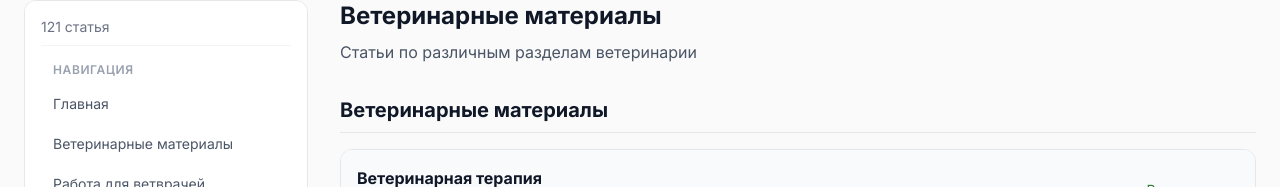
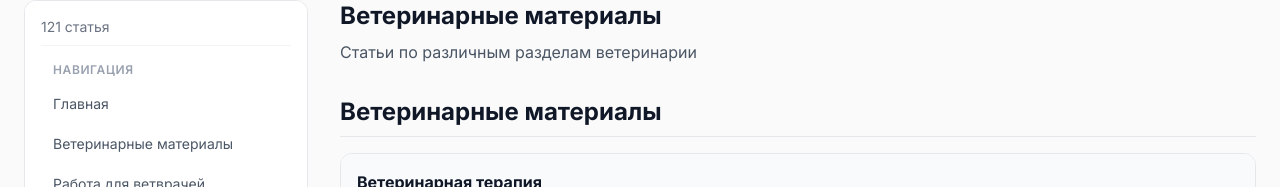
Before and after one commit to veterinar/vetclub-next, a Next.js app: page /materials in a window 1280 px wide. Shown: the part 97-284 px from the top of the page. Built offline with nearby package versions, Linux system fonts and the light colour scheme.

Commit message:
style: increase section headings to text-2xl

```diff
--- a/src/app/materials/page.tsx
+++ b/src/app/materials/page.tsx
@@ -82,7 +82,7 @@ export default function MaterialsPage() {
 
       {/* Ветеринарные материалы */}
       <div className="mb-10">
-        <h2 className="text-xl font-bold text-gray-900 mb-4 pb-2 border-b border-gray-200">Ветеринарные материалы</h2>
+        <h2 className="text-2xl font-bold text-gray-900 mb-4 pb-2 border-b border-gray-200">Ветеринарные материалы</h2>
         <div className="grid gap-6">
           {materialsGroup.map(renderCategory)}
         </div>
@@ -91,7 +91,7 @@ export default function MaterialsPage() {
       {/* Справочник */}
       {referenceGroup.length > 0 && (
         <div className="mb-10">
-          <h2 className="text-xl font-bold text-gray-900 mb-4 pb-2 border-b border-gray-200">Справочник</h2>
+          <h2 className="text-2xl font-bold text-gray-900 mb-4 pb-2 border-b border-gray-200">Справочник</h2>
           <div className="grid gap-6">
             {referenceGroup.map(renderCategory)}
           </div>
@@ -101,7 +101,7 @@ export default function MaterialsPage() {
       {/* Руководства */}
       {guidesGroup.length > 0 && (
         <div>
-          <h2 className="text-xl font-bold text-gray-900 mb-4 pb-2 border-b border-gray-200">Руководства</h2>
+          <h2 className="text-2xl font-bold text-gray-900 mb-4 pb-2 border-b border-gray-200">Руководства</h2>
           <div className="grid gap-4">
             {guidesGroup.map((category) => (
               <Link
```
